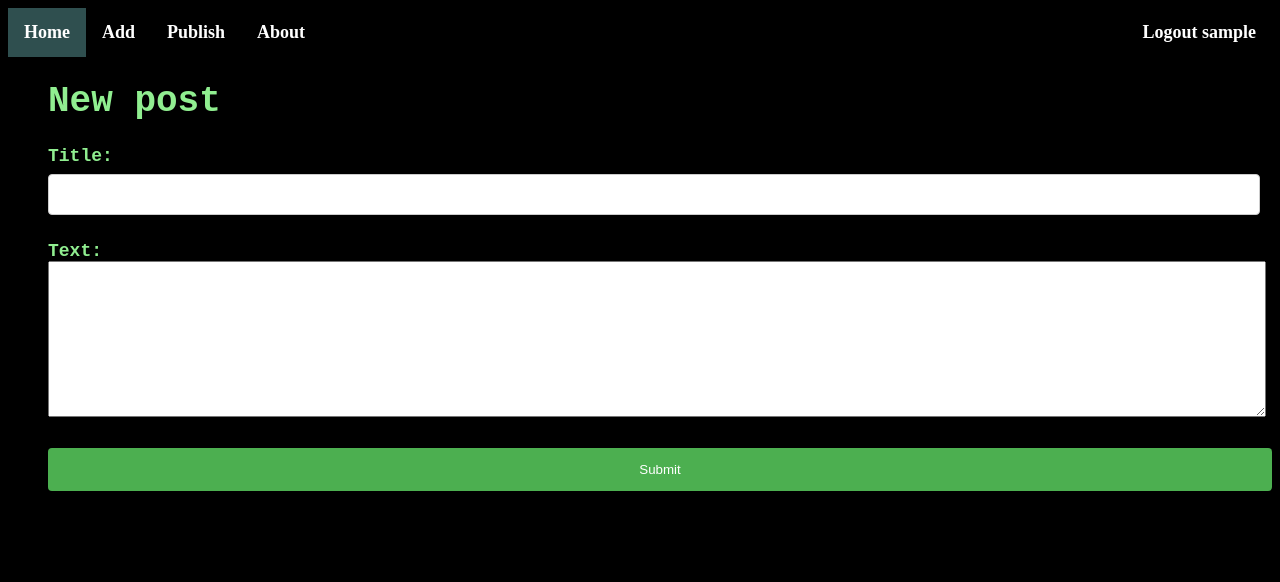
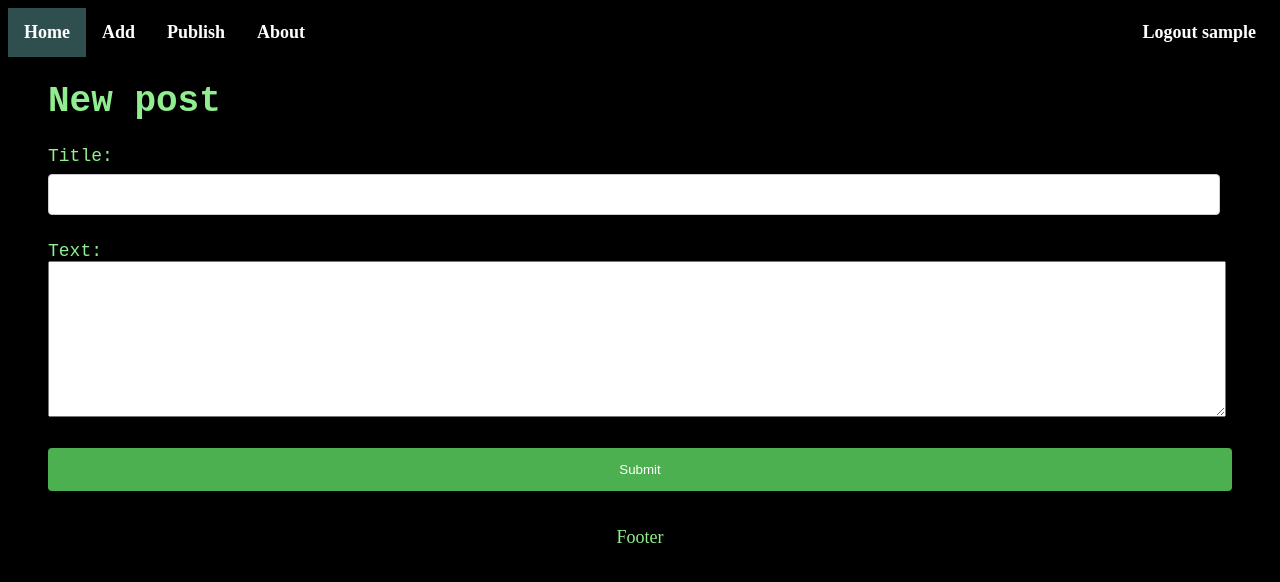
Before and after one commit to Pearcee/my-first-blog, a Django app: page /post/new/ in a window 1280 px wide. Shown: the top 582 px of the page. Run offline with Django 3.2, Linux system fonts and the light colour scheme; the visitor is signed in with stand-in values (Sample User, id 1).

Commit message:
01/17/2020 12:07:35

```diff
--- a/blog/static/css/blog.css
+++ b/blog/static/css/blog.css
@@ -8,9 +8,11 @@ body {
 
 .content {
   margin-left: 40px;
+  margin-right: 40px;
   font-family: "Courier New", Courier, monospace, cursive;
-  font-weight: 600;
+  font-weight: 500;
   color: lightgreen;
+  text-align: justify;
 }
 
 /*old*/
@@ -142,4 +144,10 @@ a {
   color: red;
   font-size: 18px;
 }
+
+.footer {
+  background-color: black;
+  padding: 10px;
+  text-align: center;
+}
 /*# sourceMappingURL=blog.css.map */
--- a/blog/static/css/blog.scss
+++ b/blog/static/css/blog.scss
@@ -9,9 +9,11 @@ body {
 
   .content {
     margin-left: 40px;
+    margin-right: 40px;
     font-family: "Courier New", Courier, monospace, cursive;
-    font-weight: 600;
+    font-weight: 500;
     color: lightgreen;
+    text-align: justify;
   }
 
   /*old*/
@@ -151,4 +153,9 @@ body {
     font-size: 18px;
   }
 
+  .footer {
+    background-color: black;
+    padding: 10px;
+    text-align: center;
+  }
   /*# sourceMappingURL=blog.css.map */
--- a/blog/templates/blog/base.html
+++ b/blog/templates/blog/base.html
@@ -20,7 +20,7 @@
                 <li class="right"><a href="{% url 'login' %}" >Login</a></li>
             {% endif %}
         </ul>
-        <main id="maincontent"></main>
+
         <div class="content container">
             <div class="row">
                 <div class="col-md-8">
@@ -29,5 +29,9 @@
                 </div>
             </div>
         </div>
+        <main id="maincontent"></main>
+        <div class="footer">
+            <p>Footer</p>
+          </div>
     </body>
 </html>
```
Also changed, not shown: 1 other file.
